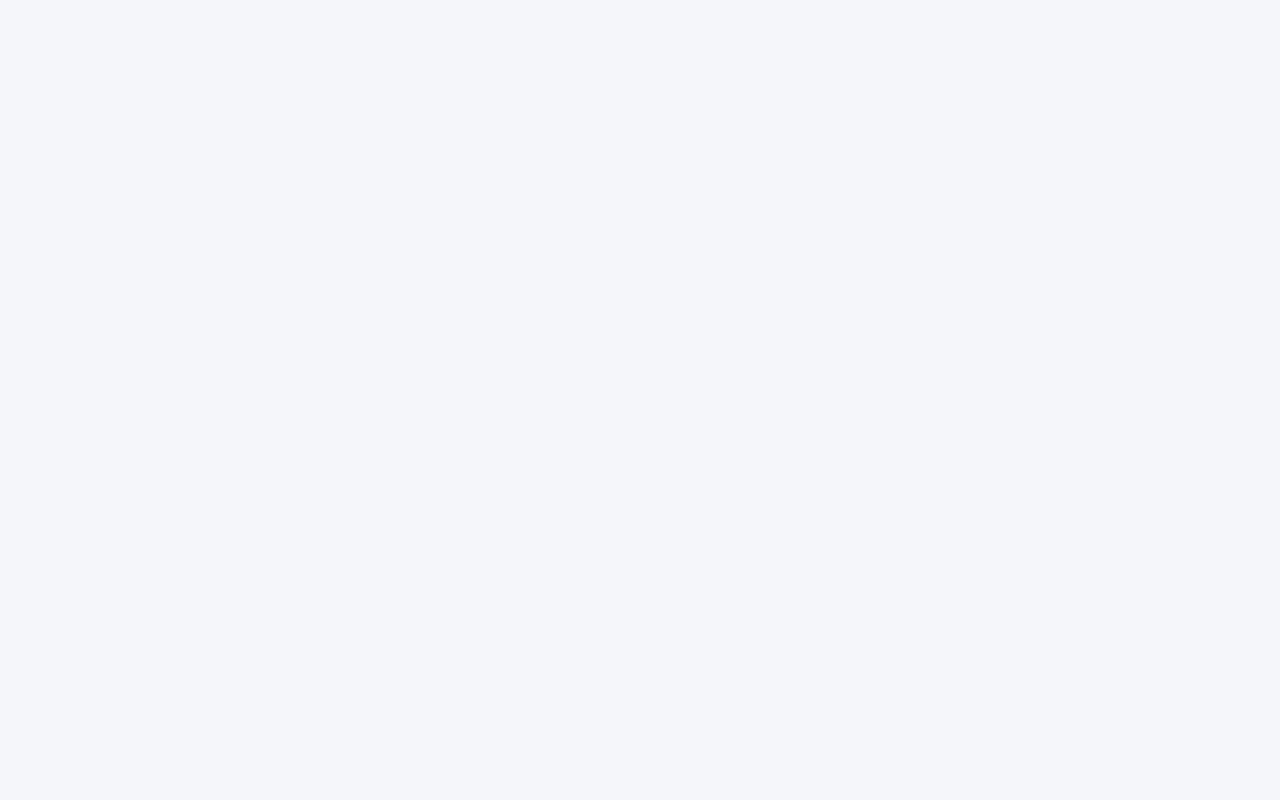
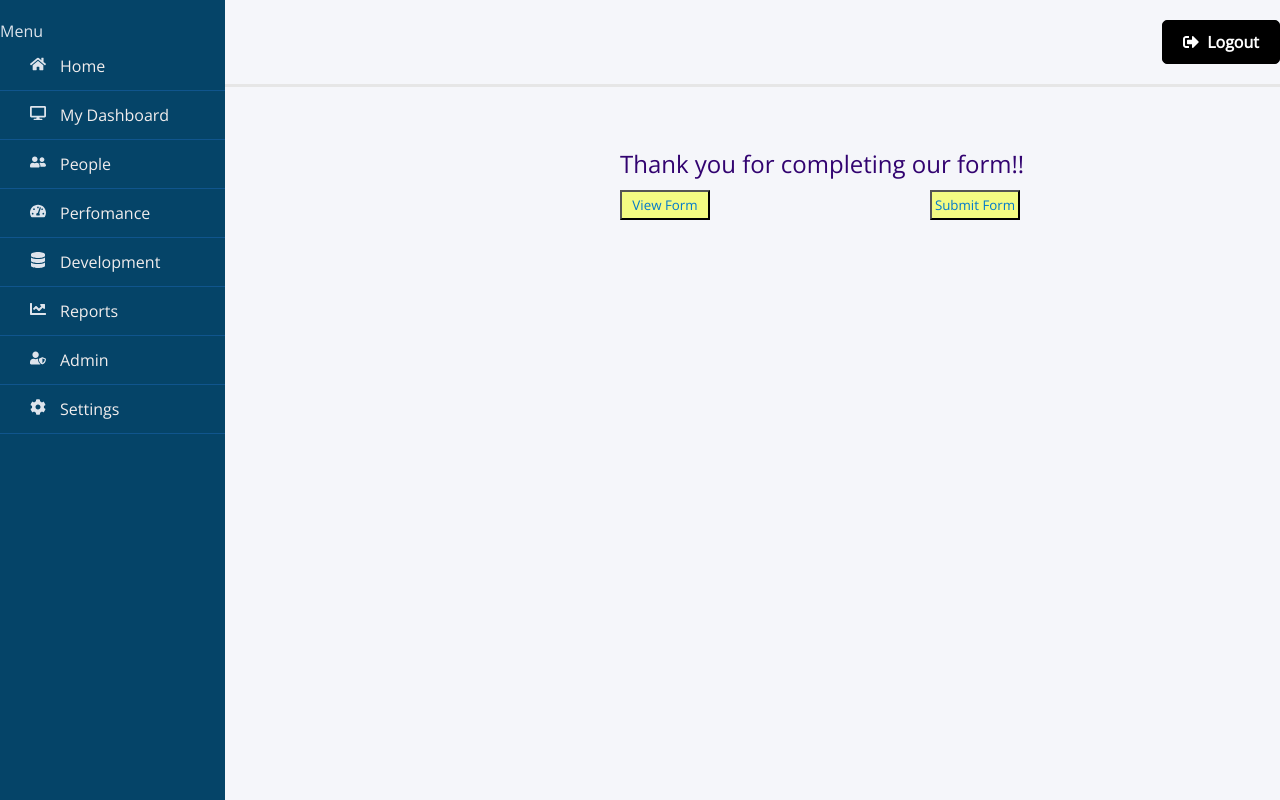
Before and after one commit to zhoum84/code-to-give, a React (Create React App) app in the folder frontend/: page /submission in a window 1280 px wide. Before the commit this address had no page. Built offline with nearby package versions, Linux system fonts and the light colour scheme.

Commit message:
fixed progress height, and added a page with button for form view and submission called 'submission'

```diff
--- a/frontend/src/App.js
+++ b/frontend/src/App.js
@@ -7,6 +7,7 @@ import Welcome from './pages/Welcome'
 import { BrowserRouter as Router, Routes, Route } from 'react-router-dom';import './App.css'
 import Home from './pages/Home'
 import Login from './pages/Login'
+import Submission from './pages/Submission';
 
 function App() {
   return (
@@ -16,6 +17,8 @@ function App() {
             <Route path='/home' element={<Home/>} />
             <Route path='/login' element={<Login />} />
             <Route path='/' element={<Welcome />} />
+            <Route path='submission' element={<Submission />}/>
+            {/* people shouldn't have direct access to submission page  */}
           </Routes>
       </Router>
     </>
--- /dev/null
+++ b/frontend/src/components/ViewSubmit.jsx
@@ -0,0 +1,20 @@
+import React from 'react'
+
+function ViewSubmit() {
+  return (
+    <div className='vscontainer'>
+
+
+      <button className='vsbutton'>
+          View Form
+      </button>
+
+      <button className='vsbutton'>
+          Submit Form
+       </button>
+
+
+    </div>)
+}
+
+export default ViewSubmit
--- a/frontend/src/index.css
+++ b/frontend/src/index.css
@@ -158,6 +158,7 @@ body{
   max-width: 960px;
   margin: 0 auto;
   padding: 0 20px;
+  margin-top: 600px;
   text-align: center;
   position:relative;
 }
@@ -180,21 +181,29 @@ body{
   content: "You are " attr(value) "%" " done towards making your wish!";
 }
 
-/* .progress-bar{
-  width: 100%;
-  height: 20px;
-  border-radius: 30px;
-  background-color: #0c7db1;
-  position: bottom;
+.vscontainer{
+  width: 800px;
+  height: 500px;
+  margin-left: 400px;
+  align-items: center;
+  position:absolute;
+  margin-top: 0px;
+
+}
+.vsbutton{
+  margin-left: 220px;
+  margin-top: 10px;
+  width: 90px;
+  height: 30px;
+  background-color: rgb(243, 251, 131);
+  color: #0079cc;
+  position:relative;
 }
 
-.progress-bar-fill{
-  width: 50%;
-  background-color: #f0f67e;
-  position: relative;
+.vscontainer::before{
+  color:rgb(50, 3, 112);
+  margin-left: 220px;
+  font-size: x-large;
+  content: "Thank you for completing our form!!";
+  position:relative;
 }
-
-.progress-bar-percentrage{
-  background-color: #000507;
-  position: relative;
-} */
--- /dev/null
+++ b/frontend/src/pages/Submission.jsx
@@ -0,0 +1,20 @@
+import React from 'react'
+import Sidebar from '../components/Sidebar'
+import Header from '../components/Header'
+import ViewSubmit from '../components/ViewSubmit'
+
+
+
+
+function Submission() {
+    return (
+      <div>
+        <Sidebar />
+        <Header />
+        <ViewSubmit />
+        Submission
+      </div>
+    )
+  }
+
+  export default Submission;
```
